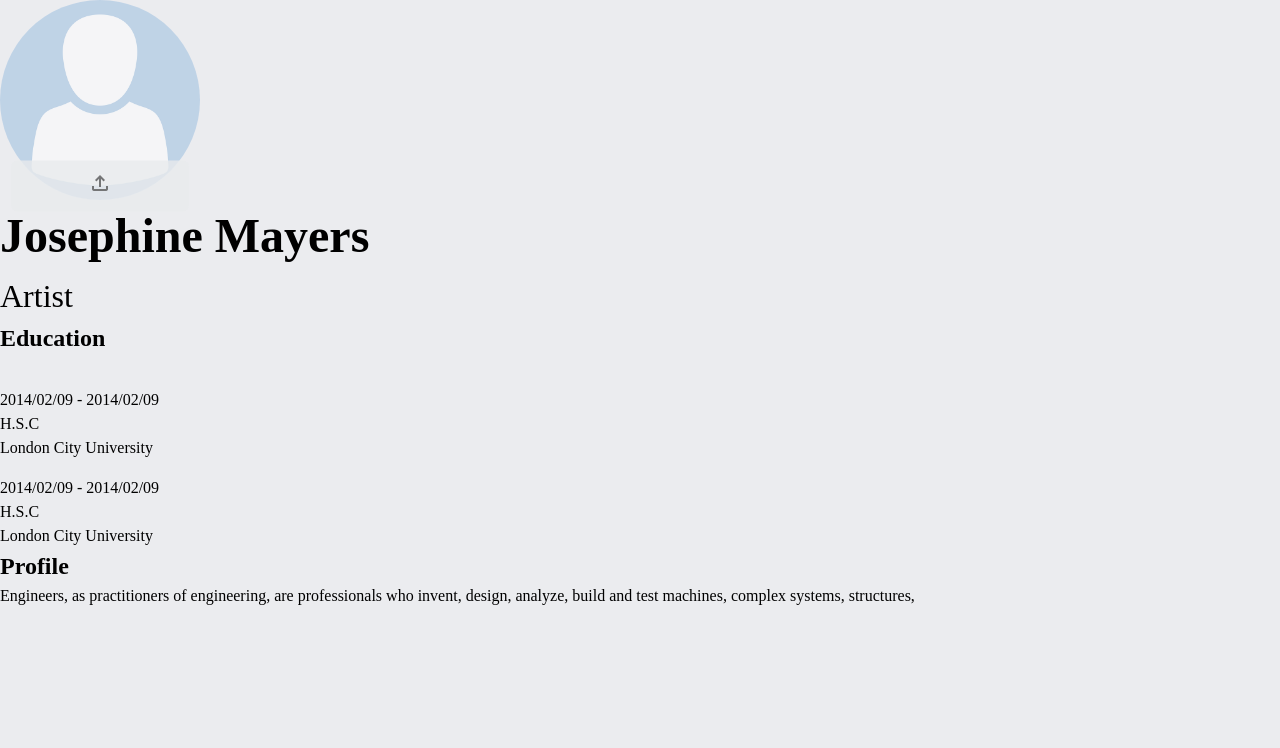
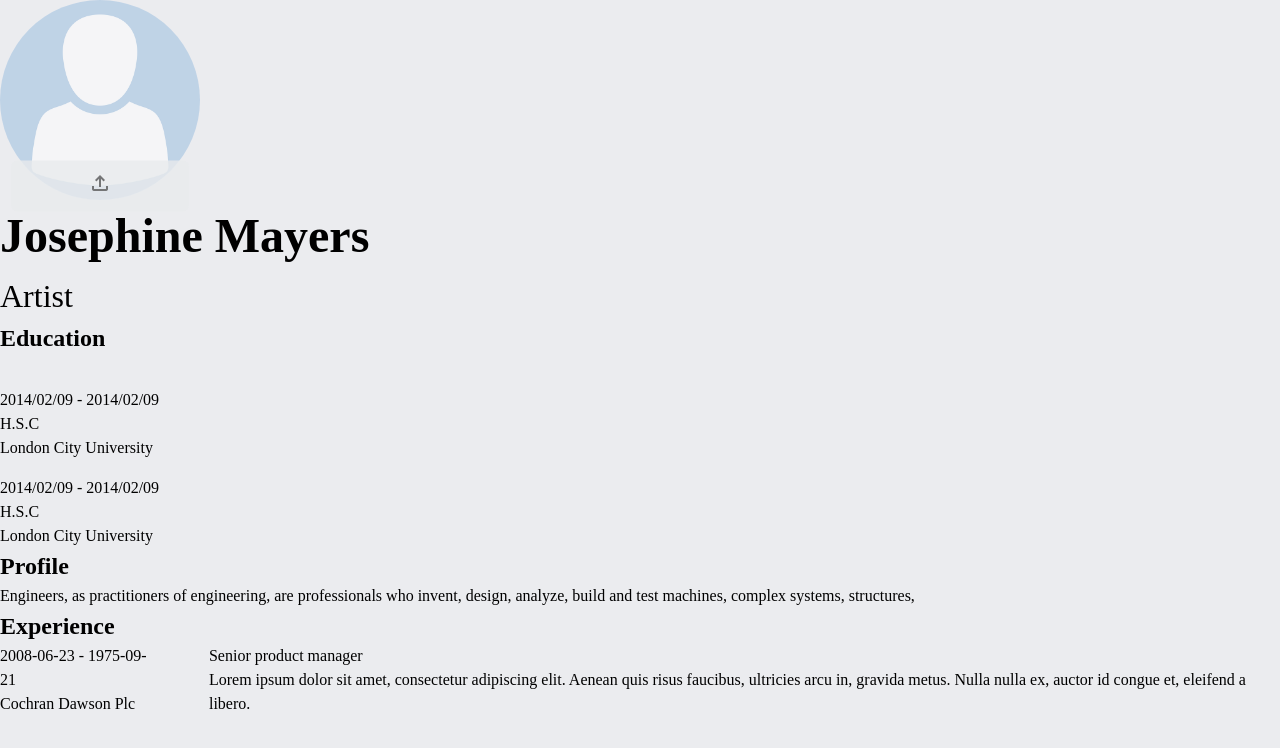
Before and after one commit to ZTanvir/cv-maker, a React (Vite) app: page / in a window 1280 px wide. Shown: the top 748 px of the page. Built offline with nearby package versions, Linux system fonts and the light colour scheme.

Commit message:
Add css for Experience section

```diff
--- a/src/Components/CvData.js
+++ b/src/Components/CvData.js
@@ -31,11 +31,12 @@ const CvData = {
             id: crypto.randomUUID(),
             visibility: true,
             institute: "Cochran Dawson Plc",
-            designation: "Consequatur ex accus",
+            designation: "Senior product manager",
             startDate: "2008-06-23",
             endDate: "1975-09-21",
             location: "Consectetur voluptat",
-            description: "Ut voluptate soluta ",
+            description:
+                "Lorem ipsum dolor sit amet, consectetur adipiscing elit. Aenean quis risus faucibus, ultricies arcu in, gravida metus. Nulla nulla ex, auctor id congue et, eleifend a libero.",
         },
     ],
     contract: [
--- a/src/Components/CvPreview/CvPreview.jsx
+++ b/src/Components/CvPreview/CvPreview.jsx
@@ -2,6 +2,7 @@ import NameAndProfession from "./NameAndProfession";
 import ProfilePicture from "./ProfilePicture";
 import DisplayEduInstitutes from "./DisplayEduInstitutes";
 import DisplayProfileDescription from "./DisplayProfileDescription";
+import DisplayExperience from "./DisplayExperience";
 
 const CvPreview = ({ cvInfo }) => {
     return (
@@ -10,6 +11,7 @@ const CvPreview = ({ cvInfo }) => {
             <NameAndProfession cvData={cvInfo} />
             <DisplayEduInstitutes cvData={cvInfo} />
             <DisplayProfileDescription cvData={cvInfo} />
+            <DisplayExperience cvData={cvInfo} />
         </main>
     );
 };
--- a/src/Components/CvPreview/DisplayCompanyInfo.jsx
+++ b/src/Components/CvPreview/DisplayCompanyInfo.jsx
@@ -1,3 +1,5 @@
+import styles from "../../styles/CvPreview/displayCompanyInfo.module.css";
+
 const DisplayCompanyInfo = ({ companyDetails }) => {
     const startDate = companyDetails.startDate;
     const endDate = companyDetails.endDate;
@@ -6,16 +8,16 @@ const DisplayCompanyInfo = ({ companyDetails }) => {
     const description = companyDetails.description;
 
     return (
-        <section>
+        <section className={styles.companyContainer}>
             {companyDetails.visibility ? (
-                <div>
-                    <div>
+                <div className={styles.companyInformation}>
+                    <div className={styles.leftSide}>
                         <p>
                             {startDate} - {endDate}
                         </p>
                         <p>{companyName}</p>
                     </div>
-                    <div>
+                    <div className={styles.experienceRightSide}>
                         <p>{designation}</p>
                         <p>{description}</p>
                     </div>
--- /dev/null
+++ b/src/Components/CvPreview/DisplayExperience.jsx
@@ -0,0 +1,14 @@
+import DisplayCompanyInfo from "./DisplayCompanyInfo";
+
+const DisplayExperience = ({ cvData }) => {
+    const companies = cvData.experience;
+    return (
+        <section>
+            <h2>Experience</h2>
+            {companies.map((company) => (
+                <DisplayCompanyInfo key={company.id} companyDetails={company} />
+            ))}
+        </section>
+    );
+};
+export default DisplayExperience;
--- /dev/null
+++ b/src/styles/CvPreview/displayCompanyInfo.module.css
@@ -0,0 +1,9 @@
+.companyContainer {
+}
+.companyInformation {
+    display: flex;
+    flex-direction: row;
+    gap: 3rem;
+}
+.experienceRightSide {
+}
```
